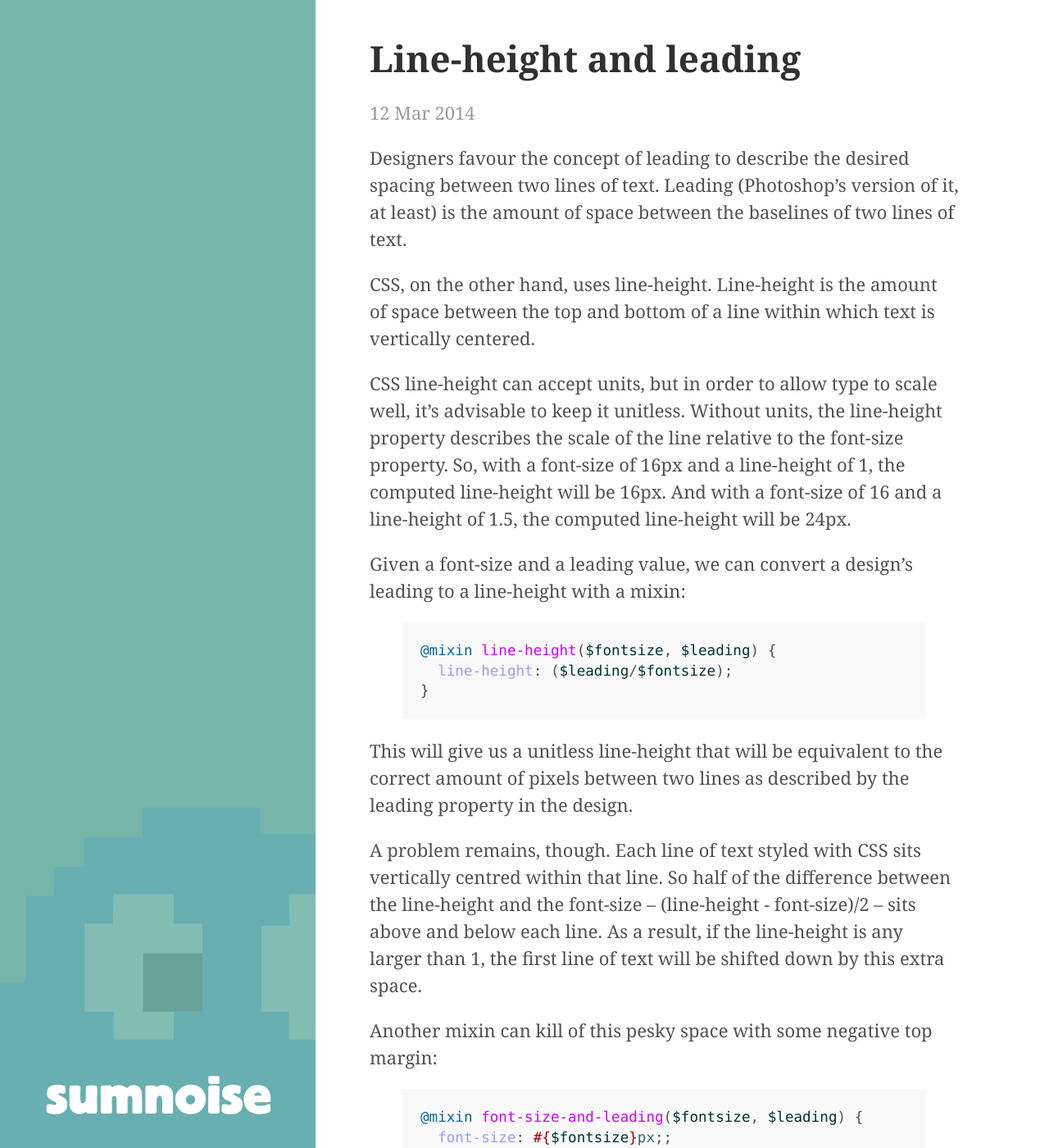
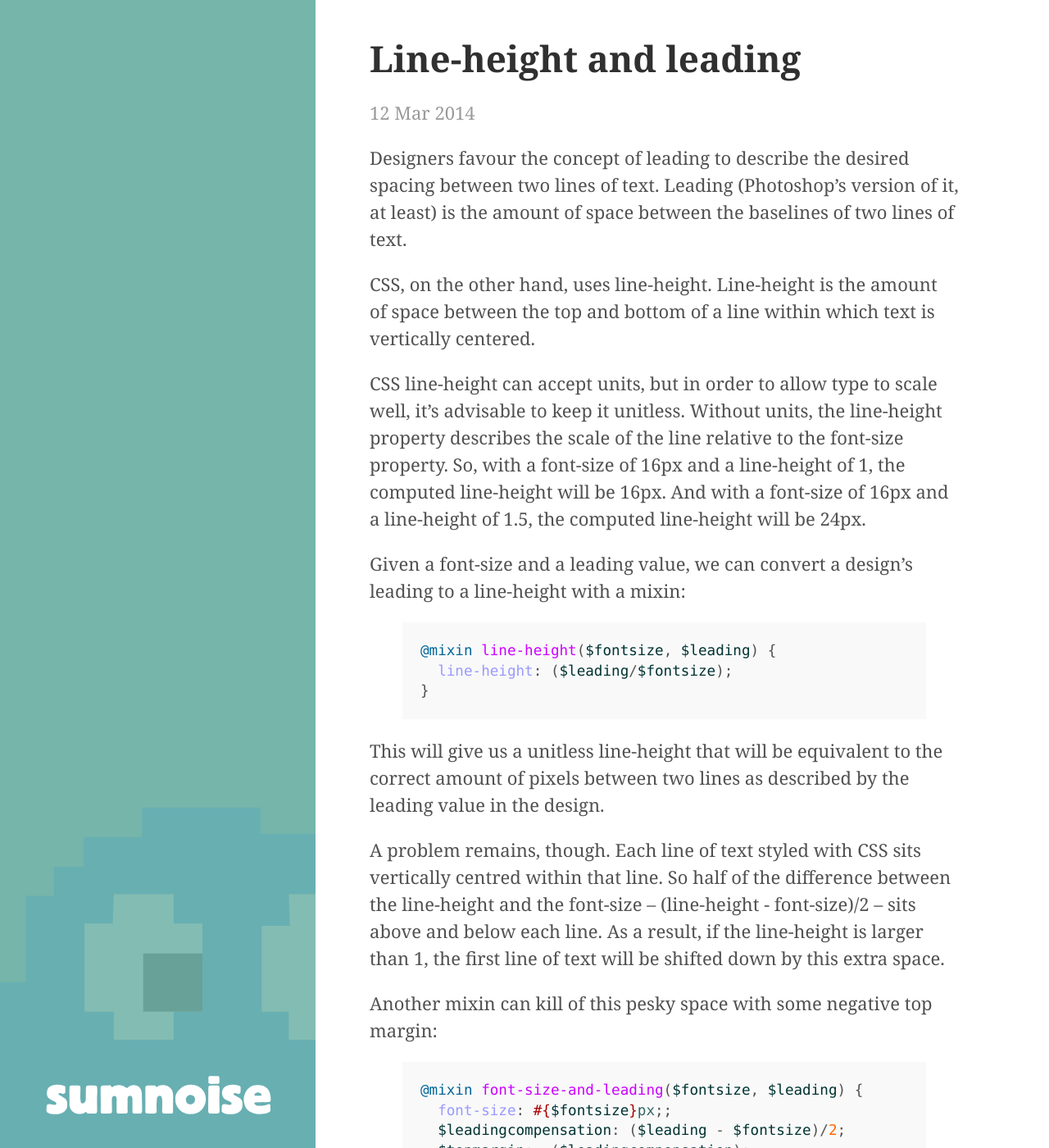
Before and after one commit to davidpmccormick/davidpmccormick.github.io, a Jekyll site: the page built from _posts/2014-03-12-line-height-leading.md, in a window 1280 px wide and 1400 px high. Shown: the whole window at 82% size. Built offline with Jekyll 4.4.1, drawn with Linux system fonts in a browser that asks for light colours; Markdown is read by kramdown in place of the engine named in the settings.

Commit message:
Update line-height/leading post

```diff
--- a/_posts/2014-03-12-line-height-leading.md
+++ b/_posts/2014-03-12-line-height-leading.md
@@ -7,7 +7,7 @@
 
 CSS, on the other hand, uses line-height. Line-height is the amount of space between the top and bottom of a line within which text is vertically centered.
 
-CSS line-height can accept units, but in order to allow type to scale well, it's advisable to keep it unitless. Without units, the line-height property describes the scale of the line relative to the font-size property. So, with a font-size of 16px and a line-height of 1, the computed line-height will be 16px. And with a font-size of 16 and a line-height of 1.5, the computed line-height will be 24px.
+CSS line-height can accept units, but in order to allow type to scale well, it's advisable to keep it unitless. Without units, the line-height property describes the scale of the line relative to the font-size property. So, with a font-size of 16px and a line-height of 1, the computed line-height will be 16px. And with a font-size of 16px and a line-height of 1.5, the computed line-height will be 24px.
 
 Given a font-size and a leading value, we can convert a design's leading to a line-height with a mixin:
 
@@ -17,9 +17,9 @@
 }
 {% endhighlight %}
 
-This will give us a unitless line-height that will be equivalent to the correct amount of pixels between two lines as described by the leading property in the design.
+This will give us a unitless line-height that will be equivalent to the correct amount of pixels between two lines as described by the leading value in the design.
 
-A problem remains, though. Each line of text styled with CSS sits vertically centred within that line. So half of the difference between the line-height and the font-size &ndash; (line-height - font-size)/2 &ndash; sits above and below each line. As a result, if the line-height is any larger than 1, the first line of text will be shifted down by this extra space.
+A problem remains, though. Each line of text styled with CSS sits vertically centred within that line. So half of the difference between the line-height and the font-size &ndash; (line-height - font-size)/2 &ndash; sits above and below each line. As a result, if the line-height is larger than 1, the first line of text will be shifted down by this extra space.
 
 Another mixin can kill of this pesky space with some negative top margin:
 
```
